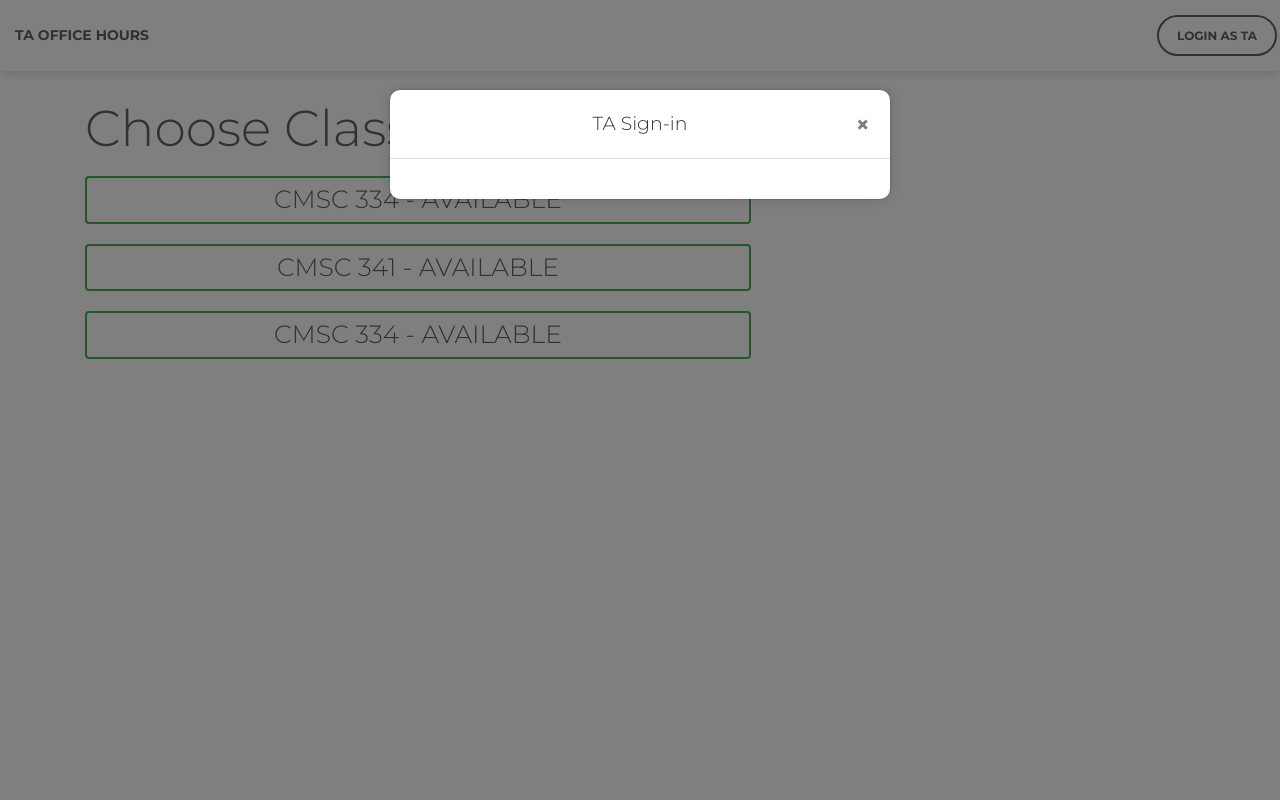
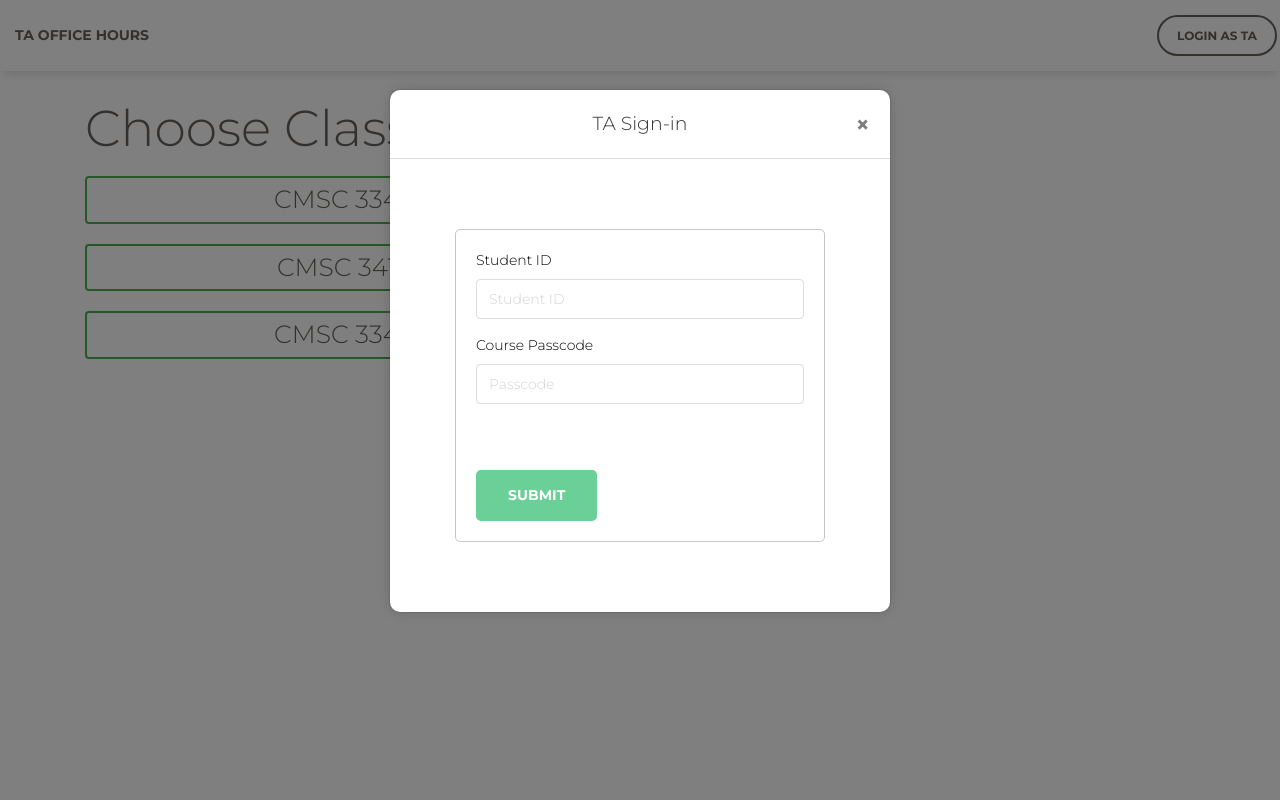
Before and after one commit to Likabicboi/TAQueues, a Django app: page / in a window 1280 px wide, after a click on "LOGIN AS TA". Run offline with Django 3.2, Linux system fonts and the light colour scheme; some libraries are stand-ins or nearby versions.

Commit message:
TA sign in ui

```diff
--- a/mysite/home/templates/home/header.html
+++ b/mysite/home/templates/home/header.html
@@ -55,7 +55,24 @@
 	            </div>
 	            <div class="modal-body">
 	            	<div class="container">
+	            		<div class = "row">
+										<div class = "col">
+											<form class = "top50 bottom50">
 
+											  <div class="form-group">
+											    <label for="StudentID">Student ID</label>
+											    <input type="text" class="form-control" id="exampleInputEmail1" aria-describedby="emailHelp" placeholder="Student ID">
+											  </div>
+
+											  <div class="form-group">
+											    <label for="exampleInputPassword1">Course Passcode</label>
+											    <input type="password" class="form-control" id="exampleInputPassword1" placeholder="Passcode">
+											  </div>
+
+											  <button type="submit" class="btn btn-success btn-lg top50">Submit</button>
+											</form>
+										</div>
+									</div>
 	            	</div>
 	            </div>
 	        </div>
```
Also changed, not shown: mysite/db.sqlite3.
